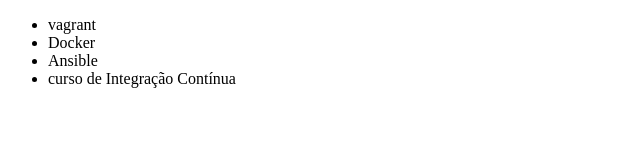
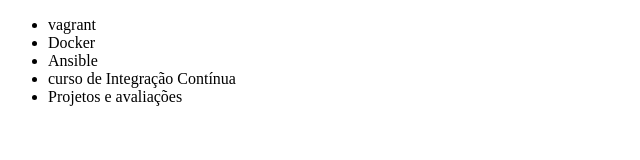
Before and after one commit to EzequiasBR/PrimeiraIntera-ao, a plain HTML site: page index.html in a window 1280 px wide. Shown: the whole page, without its empty margins (0-640 px from the left). Drawn offline with Linux system fonts and the light colour scheme.

Commit message:
Novo curso adicionado

```diff
--- a/index.html
+++ b/index.html
@@ -12,6 +12,7 @@
     <li>Docker</li>
     <li>Ansible</li>
     <li>curso de Integração Contínua</li>
+    <li>Projetos e avaliações</li>
 </ul>
 </body>
 </html>
```
